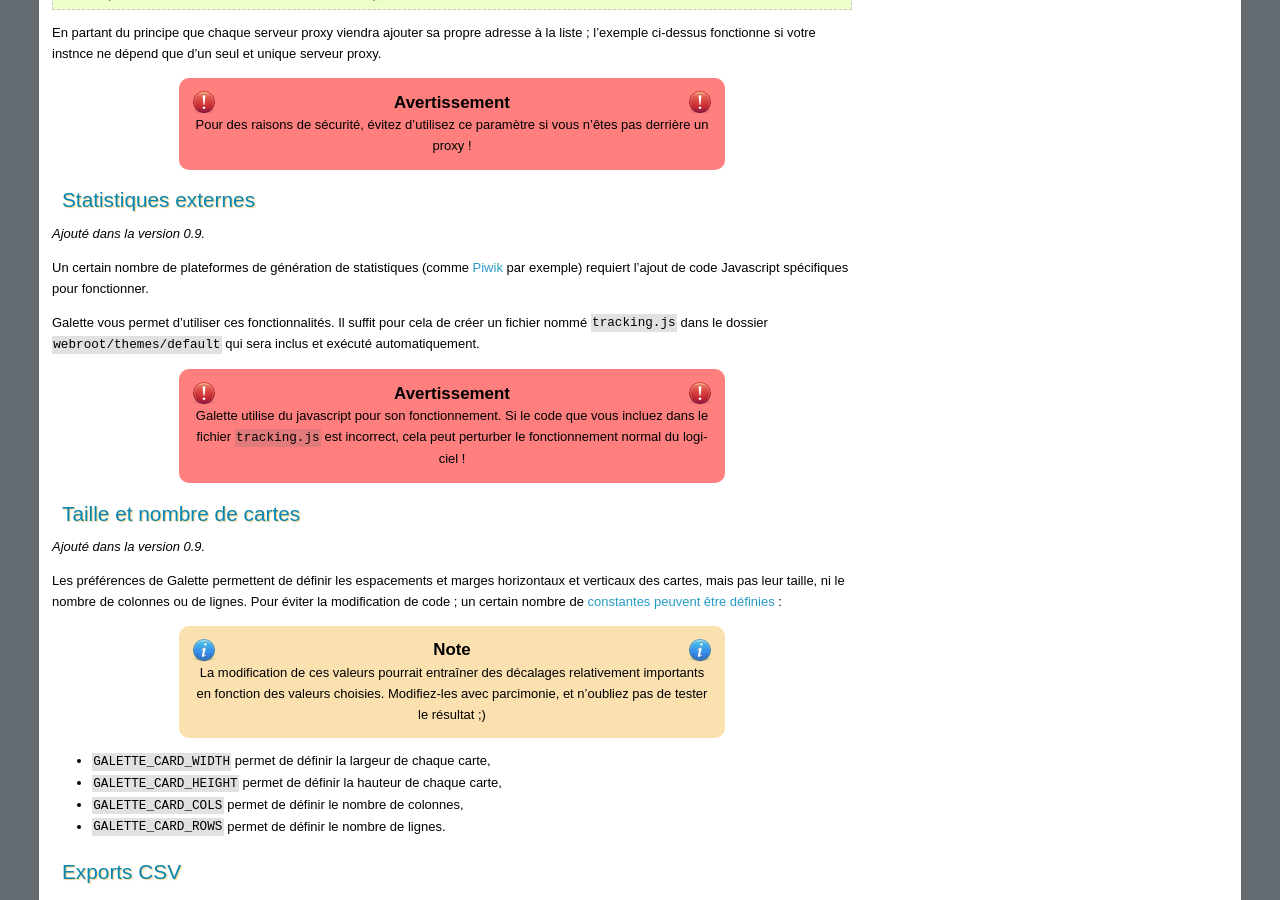
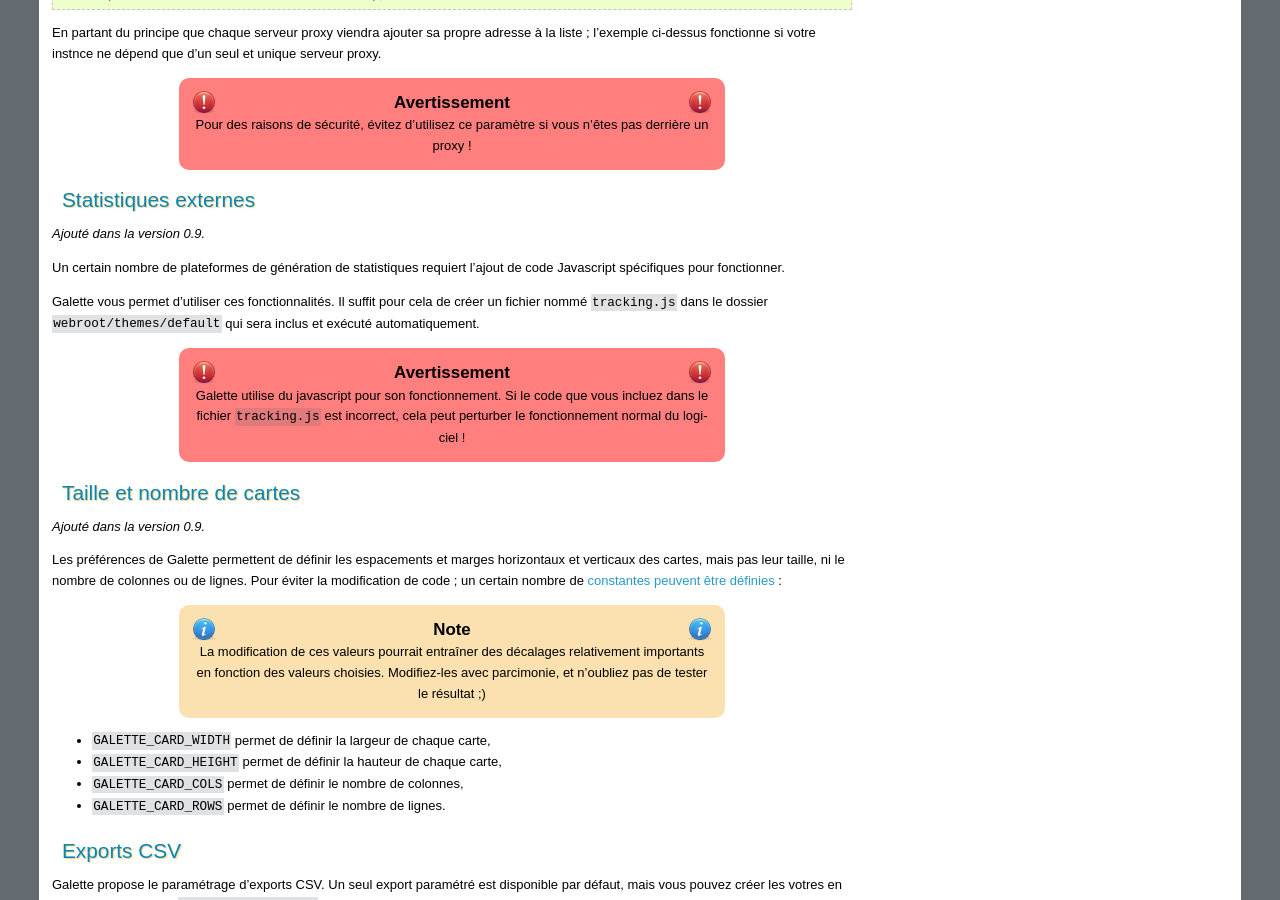
Before and after one commit to galette/galettedoc, a Sphinx documentation site: the page built from source/usermanual/avancee.rst, in a window 1280 px wide and 900 px high, scrolled down 1724 px. Built offline with Sphinx 7.4.7, drawn with Linux system fonts in a browser that asks for light colours.

Commit message:
Drop reference

```diff
--- a/source/usermanual/avancee.rst
+++ b/source/usermanual/avancee.rst
@@ -70,7 +70,7 @@
 
 .. versionadded:: 0.9
 
-Un certain nombre de plateformes de génération de statistiques (comme `Piwik <https://piwik.org/>`_ par exemple) requiert l'ajout de code Javascript spécifiques pour fonctionner.
+Un certain nombre de plateformes de génération de statistiques requiert l'ajout de code Javascript spécifiques pour fonctionner.
 
 Galette vous permet d'utiliser ces fonctionnalités. Il suffit pour cela de créer un fichier nommé ``tracking.js`` dans le dossier ``webroot/themes/default`` qui sera inclus et exécuté automatiquement.
 
```
